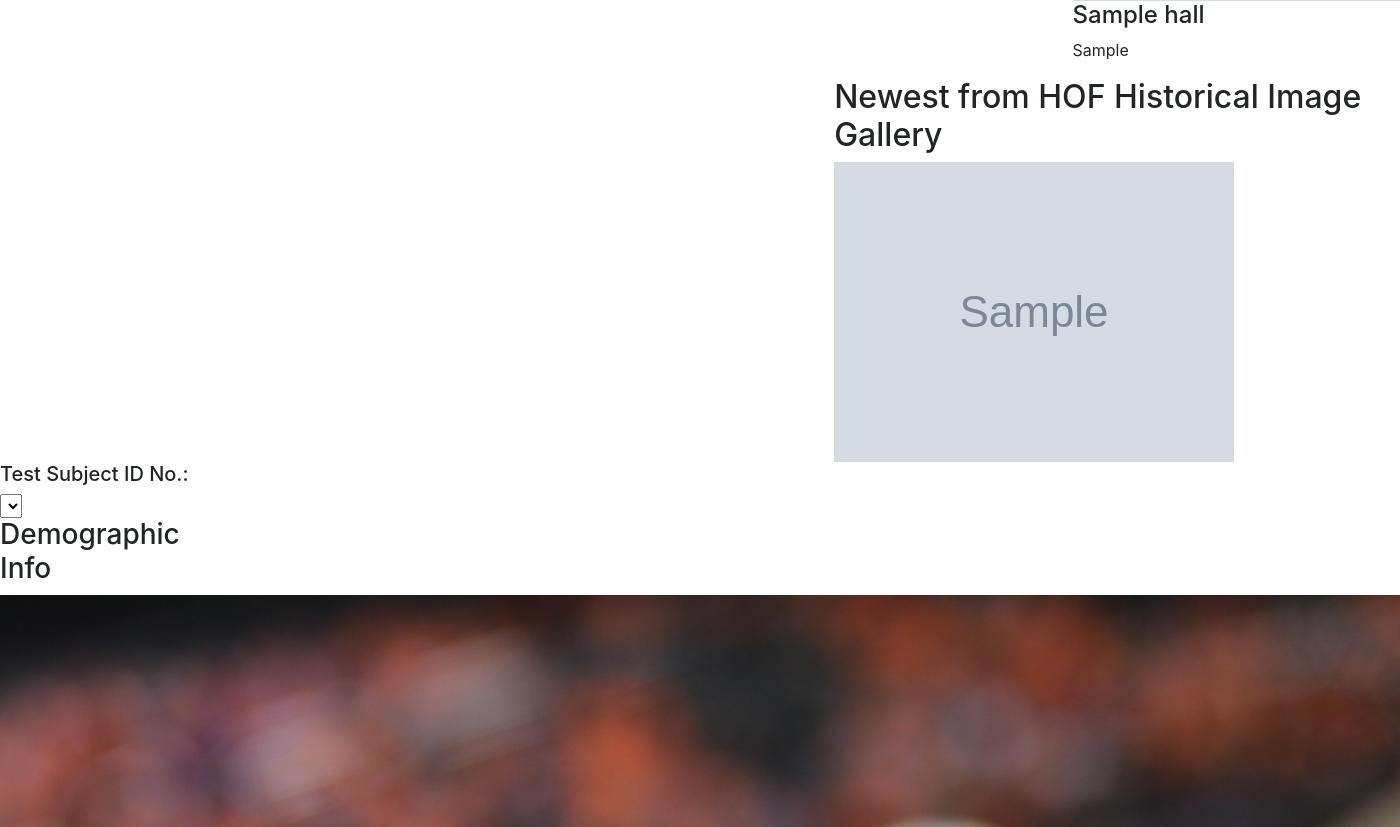
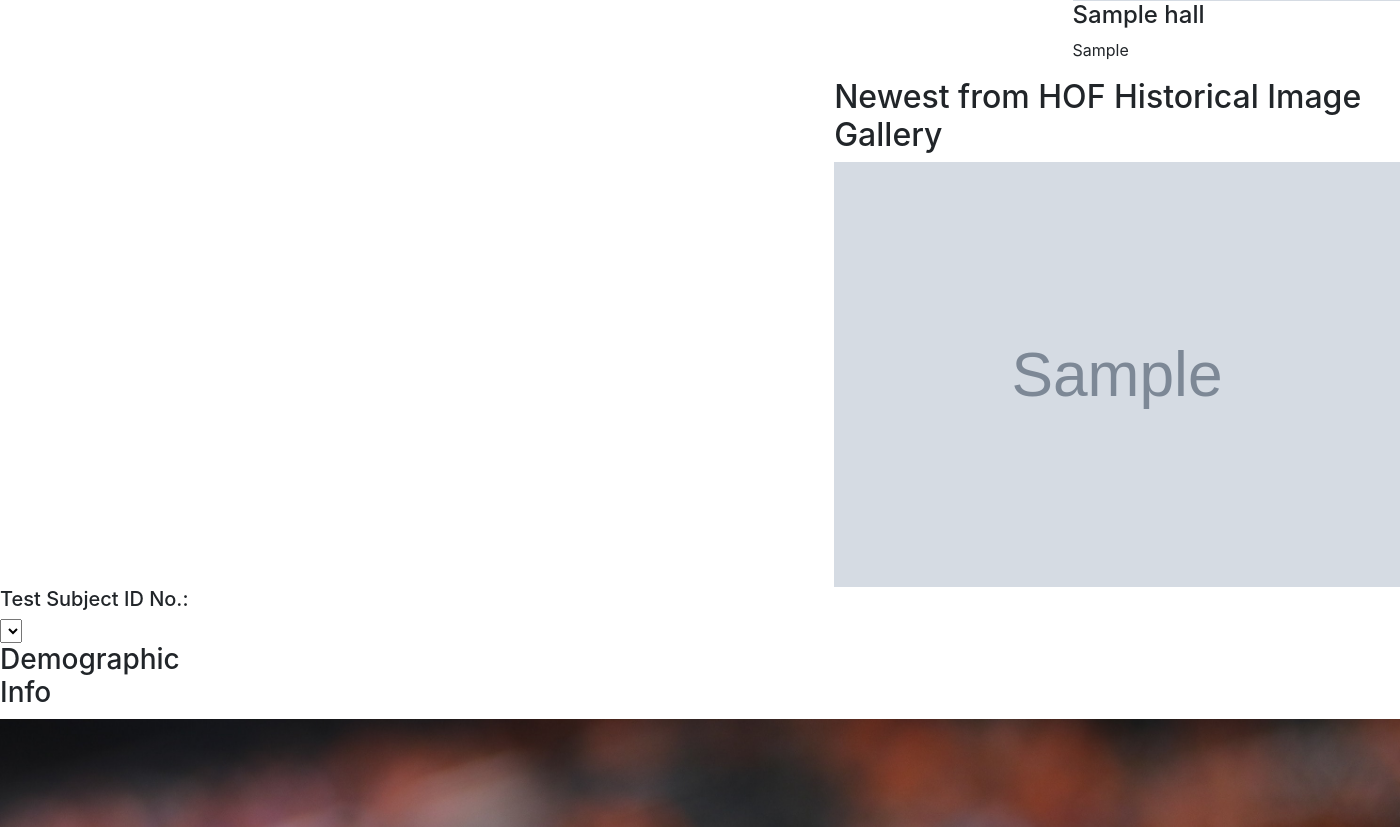
Before and after one commit to greensleeves8/Final_Project_Baseball, a Flask app: template WebApp/templates/index.html in a window 1400 px wide; the page is wider, and only the part inside the window is pictured. Shown: the part 707-1534 px from the top of that part. Run offline with Flask 2, Linux system fonts and the light colour scheme; the template is opened without the code that fills it: most values are stand-ins (such as "Sample title", 1, 10 or a date in 2020); grey boxes marked "Sample" are stand-in pictures; lists and menus that the app fills with data are empty; some libraries are stand-ins or nearby versions.

Commit message:
Fitting the gallery photo for cross-browser capability

```diff
--- a/WebApp/templates/index.html
+++ b/WebApp/templates/index.html
@@ -41,7 +41,7 @@
             </div>
             <div class="col-md-5">
                 <h2>Newest from HOF Historical Image Gallery</h2>
-                <img src="{{hall.featured_image }}" class="img-responsive" alt="Responsive image" />
+                <img src="{{hall.featured_image }}" class="img-responsive w-100" alt="Responsive image" />
             </div>
         </div>
         <div class="row">
```
